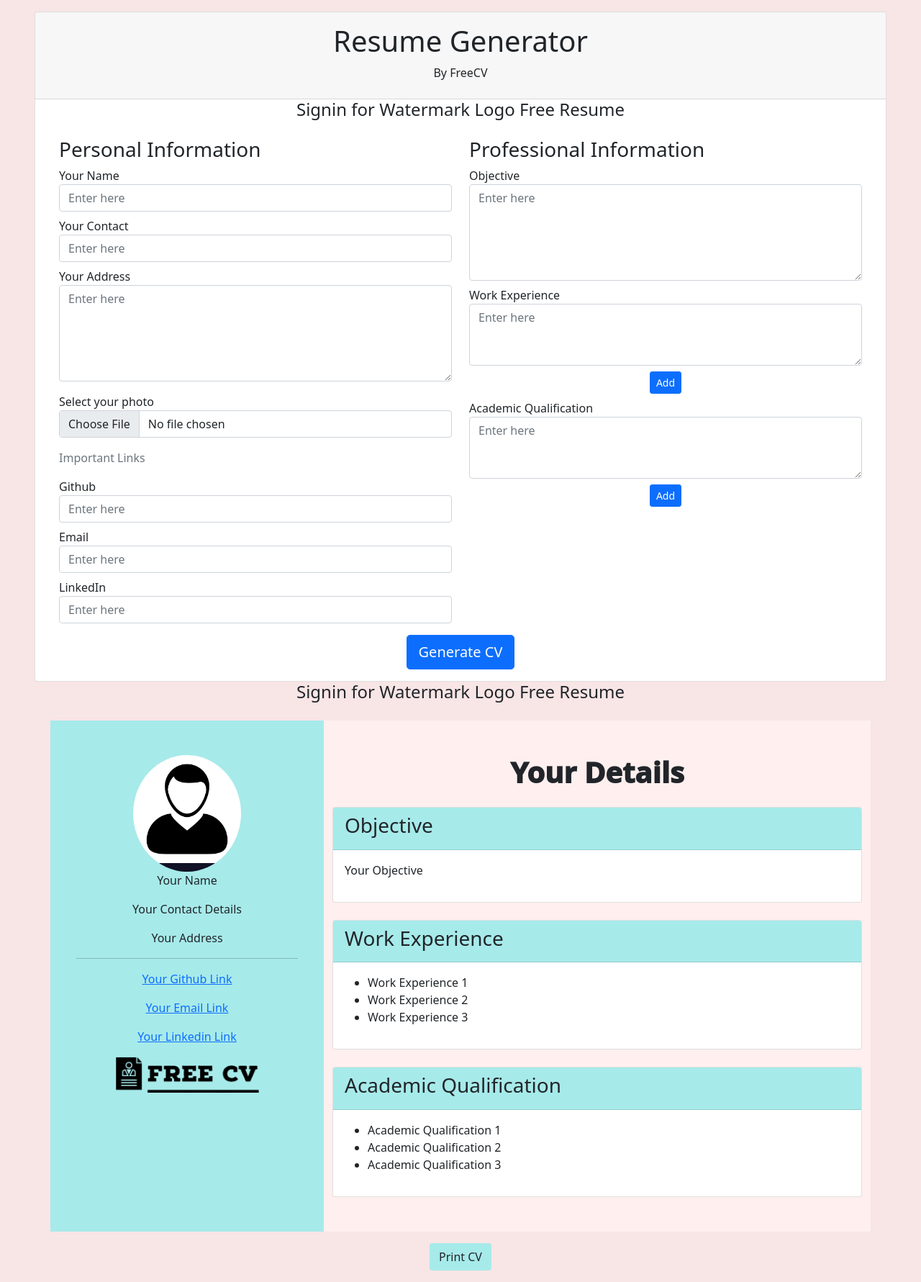
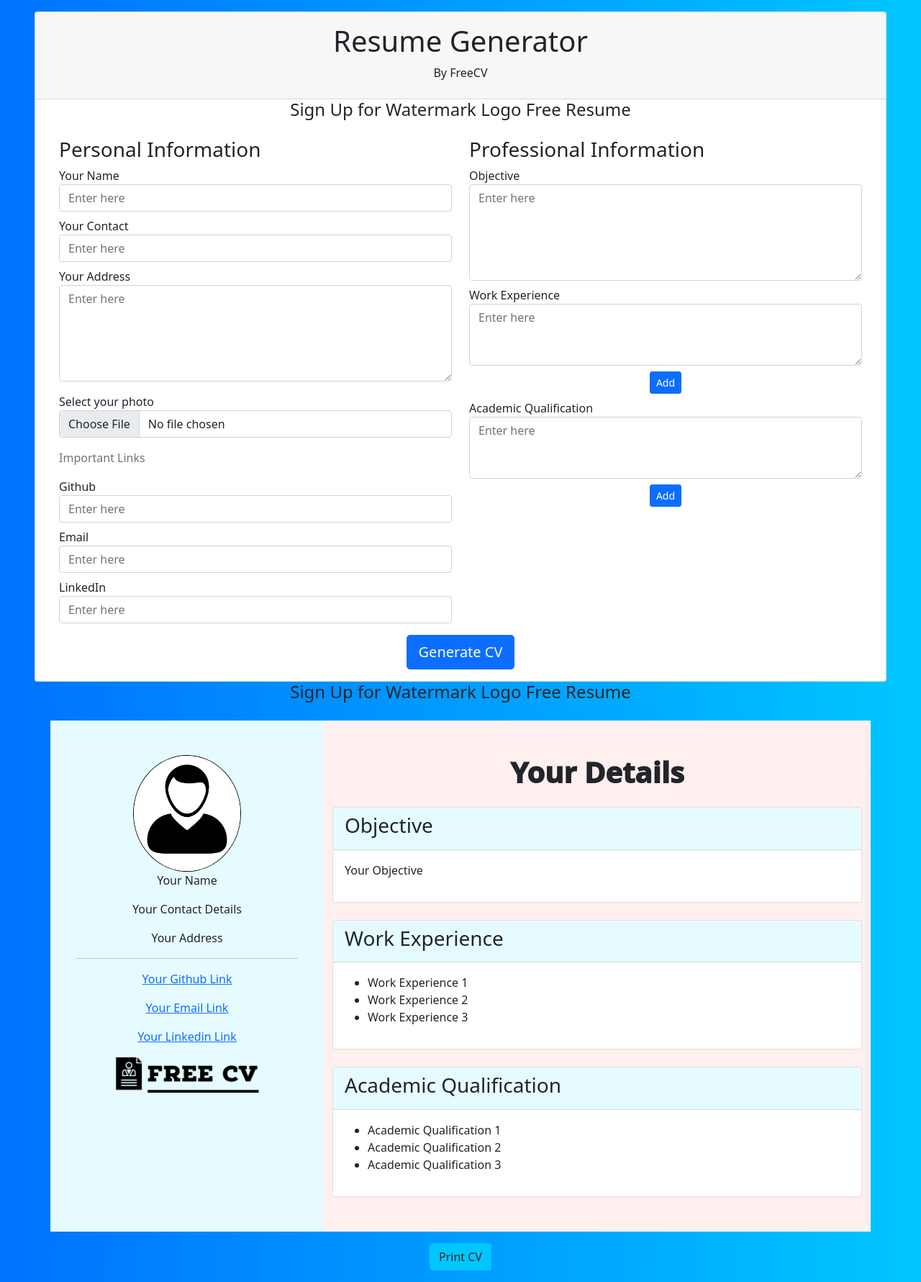
Before and after one commit to sayandedotcom/FreeCV, a PHP site: page /resume.html in a window 1280 px wide. Shown: the whole page at 72% size. Run offline with PHP 8.4, Linux system fonts and the light colour scheme.

Commit message:
Sixth Commit

```diff
--- a/Firebase/login.html
+++ b/Firebase/login.html
@@ -5,6 +5,7 @@
     <meta http-equiv="X-UA-Compatible" content="IE=edge" />
     <meta name="viewport" content="width=device-width, initial-scale=1.0" />
     <title>Sign In</title>
+    <link rel="icon" href="./images/favicon-32x32.png" type="image/icon type" />
     <link rel="stylesheet" href="style.css" />
     <script src="https://www.gstatic.com/firebasejs/9.10.0/firebase-app-compat.js"></script>
     <script src="https://www.gstatic.com/firebasejs/9.10.0/firebase-firestore-compat.js"></script>
--- a/Firebase/signup.html
+++ b/Firebase/signup.html
@@ -5,6 +5,7 @@
     <meta http-equiv="X-UA-Compatible" content="IE=edge" />
     <meta name="viewport" content="width=device-width, initial-scale=1.0" />
     <title>Copy</title>
+    <link rel="icon" href="./images/favicon-32x32.png" type="image/icon type" />
     <link rel="stylesheet" href="style.css" />
     <script src="https://www.gstatic.com/firebasejs/9.10.0/firebase-app-compat.js"></script>
     <script src="https://www.gstatic.com/firebasejs/9.10.0/firebase-firestore-compat.js"></script>
--- a/css/styles.css
+++ b/css/index.css
@@ -64,8 +64,7 @@ h6 {
 }
 
 .nav-link {
-  font-size: 1.2rem;
-  font-family: "Montserrat-Bold";
+  font-size: 1rem;
   color: #fff;
   font-weight: 900;
 }
@@ -89,7 +88,6 @@ h6 {
 
 .title-image {
   height: 160%;
-  /* width: 60%; */
   transform: rotate(25deg);
   position: absolute;
   right: 30%;
--- /dev/null
+++ b/css/resume.css
@@ -0,0 +1,19 @@
+body {
+  /* background-color: #f8e5e5; */
+  background: #00c6ff;
+  background: -webkit-linear-gradient(to right, #0072ff, #00c6ff);
+  background: linear-gradient(to right, #0072ff, #00c6ff);
+}
+
+.myimg {
+  border: 1px solid black;
+  border-radius: 50%;
+  width: 150px;
+}
+
+.background {
+  background-color: rgb(230, 251, 255);
+}
+.print-button {
+  background-color: #00c6ff;
+}
--- a/resume.html
+++ b/resume.html
@@ -4,19 +4,18 @@
     <meta charset="UTF-8" />
     <meta http-equiv="X-UA-Compatible" content="IE=edge" />
     <meta name="viewport" content="width=device-width, initial-scale=1.0" />
-
+    <link rel="icon" href="./images/favicon-32x32.png" type="image/icon type" />
     <link
       href="https://cdn.jsdelivr.net/npm/bootstrap@5.0.0-beta2/dist/css/bootstrap.min.css"
       rel="stylesheet"
       integrity="sha384-BmbxuPwQa2lc/FVzBcNJ7UAyJxM6wuqIj61tLrc4wSX0szH/Ev+nYRRuWlolflfl"
       crossorigin="anonymous"
     />
-    <link rel="stylesheet" href="style.css" />
+    <link rel="stylesheet" href="./css/resume.css" />
 
     <title>Resume Generator</title>
   </head>
   <body id="body">
-    <script>alert("SignIn to download Logo Free Cv"); </script>
     <!-- here goes html code  -->
 
     <div class="card mx-5 mt-3" id="cv-form">
@@ -24,7 +23,7 @@
         <h1 class="text-center my-2">Resume Generator</h1>
         <p class="text-center">By FreeCV</p>
       </div>
-      <H4 style="text-align: center;">Signin for Watermark Logo Free Resume </H4>
+      <H4 style="text-align: center;">Sign Up for Watermark Logo Free Resume </H4>
 
       <div class="card-body">
         <div class="container">
@@ -166,7 +165,7 @@
     </div>
 
     <!-- cv template -->
-    <H4 style="text-align: center;">Signin for Watermark Logo Free Resume </H4>
+    <H4 style="text-align: center;">Sign Up for Watermark Logo Free Resume </H4>
     <div
       class="container"
       id="cv-template"
@@ -253,10 +252,6 @@
               </ul>
             </div>
           </div>
-
-          <!-- <div class="container mt-3 text-center">
-            <button onclick="printCV()" class="btn background">Print CV</button>
-          </div> -->
         </div>
       </div>
     </div>
@@ -264,7 +259,7 @@
     <footer>
       <div>
         <div class="container mt-3 mb-3 text-center">
-          <button onclick="printCV()" class="btn background">Print CV</button>
+          <button onclick="printCV()" class="btn print-button">Print CV</button>
         </div>
     </footer>
 
@@ -274,7 +269,7 @@
       integrity="sha384-b5kHyXgcpbZJO/tY9Ul7kGkf1S0CWuKcCD38l8YkeH8z8QjE0GmW1gYU5S9FOnJ0"
       crossorigin="anonymous"
     ></script>
-    <script src="script.js"></script>
+    <script src="resume.js"></script>
   </body>
 
 </html>
--- a/style.css
+++ /dev/null
@@ -1,20 +0,0 @@
-body {
-  background-color: #f8e5e5;
-  /* background-color: #d81f26; */
-}
-/* #cv-form {
-  display: none;
-  margin-top: 10px;
-} */
-/* #cv-template {
-  display: none;
-} */
-.myimg {
-  /* border: 1px solid red; */
-  border-radius: 50%;
-  width: 150px;
-}
-
-.background {
-  background-color: rgb(167, 234, 234);
-}
```
Also changed, not shown: index.html (+16 -20 lines), resume.js (renamed from script.js, +0 -11 lines), resume_after_login.html (+4 -8 lines), images/favicon-32x32.png (added), images/favicon.ico (deleted), images/favicon_io/android-chrome-192x192.png (added), images/favicon_io/android-chrome-512x512.png (added), images/favicon_io/apple-touch-icon.png (added), images/favicon_io/favicon-16x16.png (added), images/favicon_io/favicon.ico (added), images/favicon_io/site.webmanifest (added), images/user-icon.jpg.
